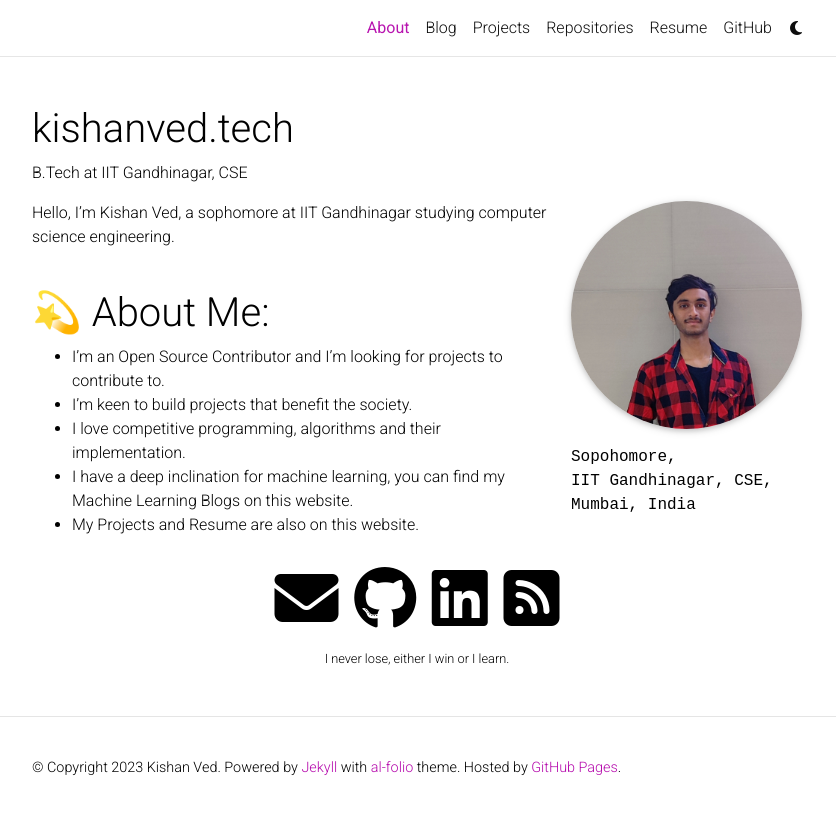
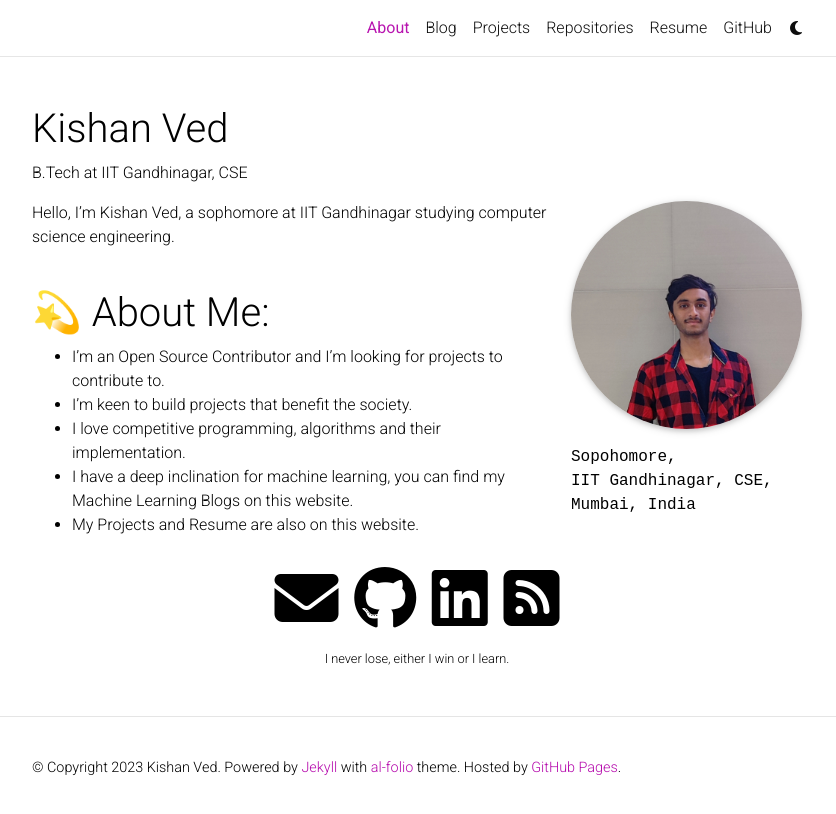
Before and after one commit to Kishan-Ved/portfolio, a Jekyll site: the page built from _pages/about.md, in a window 1280 px wide. Shown: the top 814 px of the page, without its empty margins (223-1059 px from the left). Built offline with Jekyll 4.4.1, drawn with Linux system fonts in a browser that asks for light colours; full-size pictures stand in for the smaller copies a plugin makes; comment, search, counter and statistics services are not loaded; a style sheet for code colours, icons or effects is not loaded.

Commit message:
changed page title to Kishan Ved

```diff
--- a/_config.yml
+++ b/_config.yml
@@ -2,7 +2,7 @@
 # Site settings
 # -----------------------------------------------------------------------------
 
-title: kishanved.tech # the website title (if blank, full name will be used instead)
+title: Kishan Ved # the website title (if blank, full name will be used instead)
 first_name: Kishan
 middle_name:
 last_name: Ved
```
